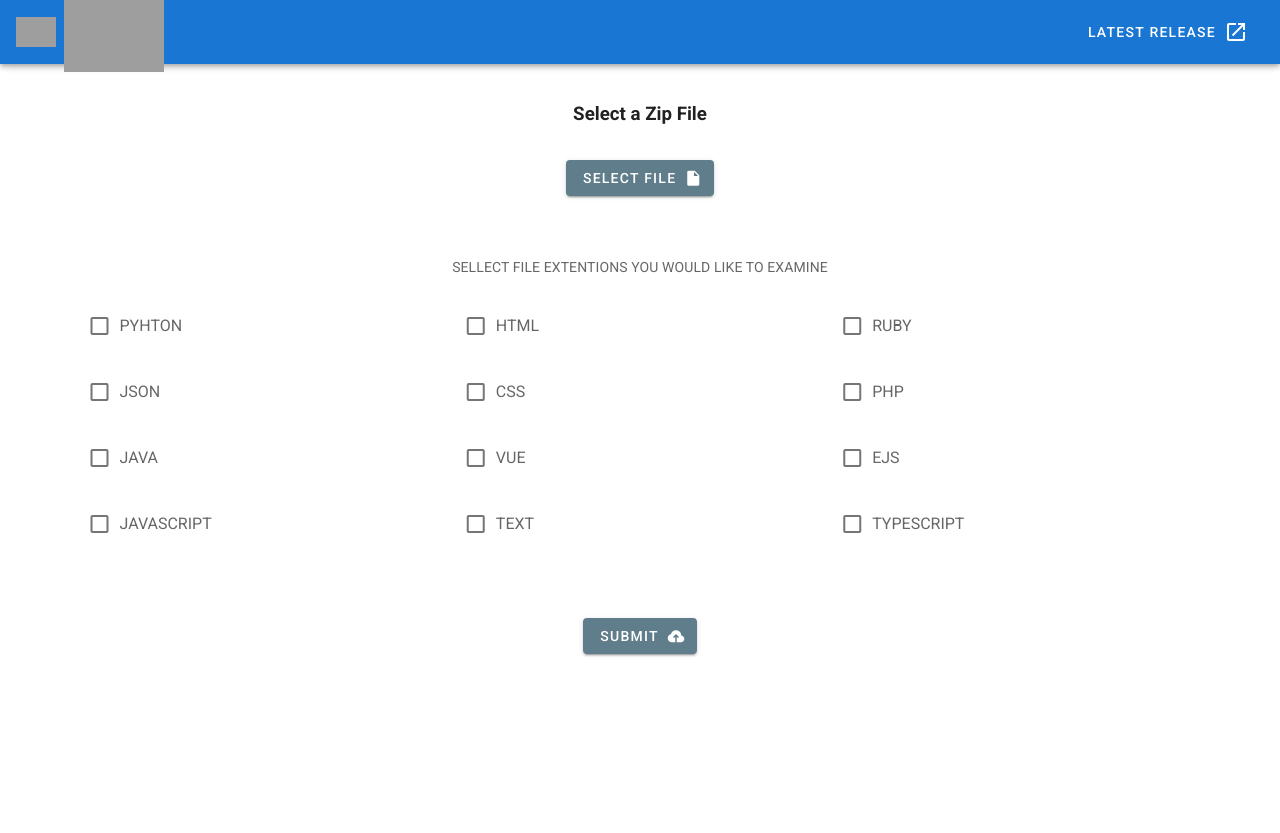
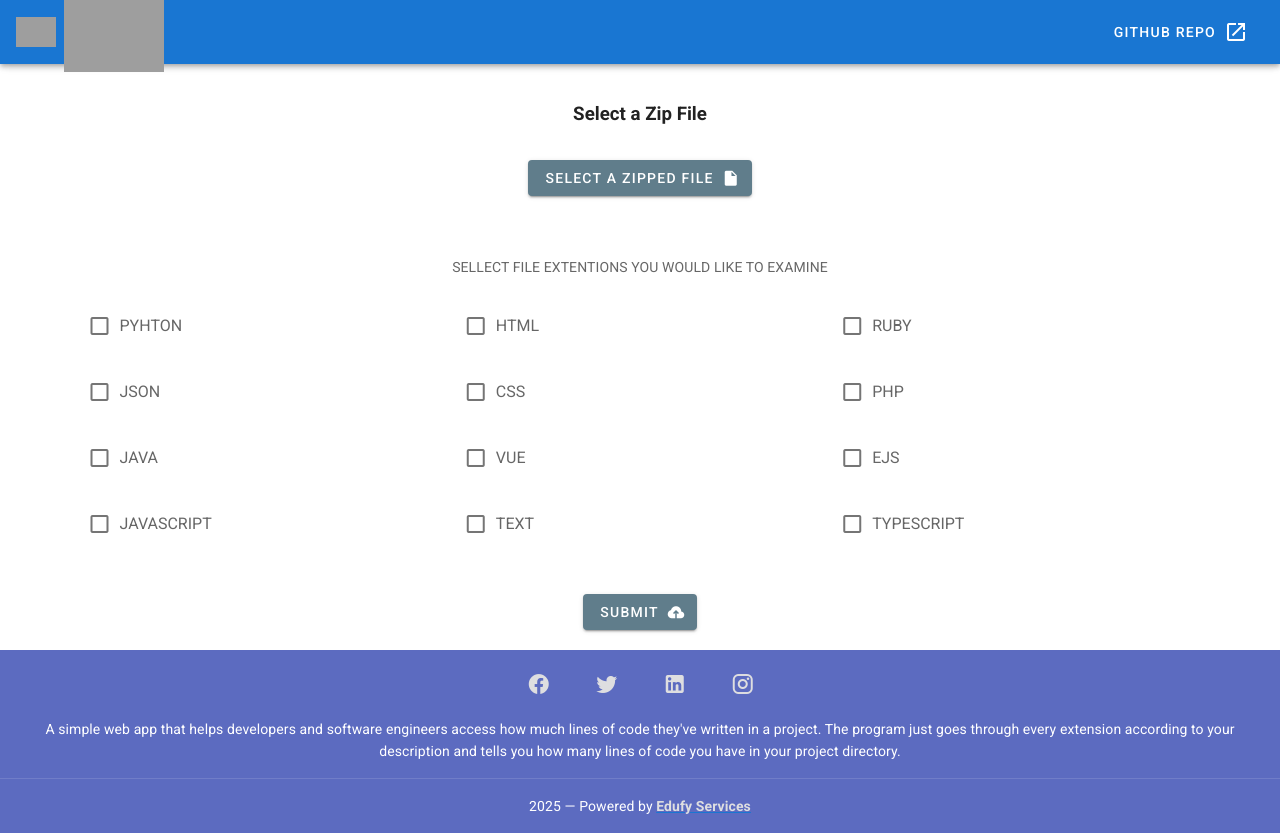
Before and after one commit to kells4real/project-manager-front, a Vue app: page / in a window 1280 px wide. Before the commit the page ends 800 px from the top, so only its background shows below. Built offline with nearby package versions, Linux system fonts and the light colour scheme; grey boxes are pictures that could not be loaded.

Commit message:
Added Fail Messages

```diff
--- a/src/App.vue
+++ b/src/App.vue
@@ -28,11 +28,11 @@
       <v-spacer></v-spacer>
 
       <v-btn
-        href="https://github.com/vuetifyjs/vuetify/releases/latest"
+        href="https://github.com/kells4real/project-manager-front"
         target="_blank"
         text
       >
-        <span class="mr-2">Latest Release</span>
+        <span class="mr-2">Github Repo</span>
         <v-icon>mdi-open-in-new</v-icon>
       </v-btn>
     </v-app-bar>
@@ -40,6 +40,47 @@
     <v-main>
       <router-view/>
     </v-main>
+
+<!-- Footer -->
+
+    <v-footer
+    dark
+    padless
+  >
+    <v-card
+      flat
+      tile
+      class="indigo lighten-1 white--text text-center"
+    >
+      <v-card-text>
+        <v-btn
+          v-for="icon in icons"
+          :key="icon"
+          class="mx-4 white--text"
+          icon
+        >
+          <a :href="icon.link" target="_blank">  <v-icon size="24px" style="color: #dedee0">
+          {{ icon.icon }}
+          </v-icon> </a>
+        </v-btn>
+      </v-card-text>
+
+      <v-card-text class="white--text pt-0">
+       A simple web app that helps developers and software engineers access how much lines of code they've written in a project.
+       The program just goes through every extension according to your description and tells you how many lines of code you have
+        in your project directory.
+      </v-card-text>
+
+      <v-divider></v-divider>
+
+      <v-card-text class="white--text">
+        {{ new Date().getFullYear() }} — Powered by <a href="https://edufyservices.com" target="_blank"><strong style="color: #dedee0">Edufy Services</strong></a>
+      </v-card-text>
+    </v-card>
+  </v-footer>
+
+  <!-- Footer Ends -->
+
   </v-app>
 </template>
 
@@ -49,7 +90,14 @@ export default {
   name: 'App',
 
   data: () => ({
-    //
+          icons: [
+         {icon: 'mdi-facebook', link: ''},
+          {icon: 'mdi-twitter', link: 'https://twitter.com/kells4real'},
+          {icon: 'mdi-linkedin', link: 'https://www.linkedin.com/in/kells4real/'},
+          {icon: 'mdi-instagram', link: 'https://instagram.com/kells4real'}
+
+
+      ],
   }),
 };
 </script>
--- a/src/components/HelloWorld.vue
+++ b/src/components/HelloWorld.vue
@@ -7,7 +7,7 @@
 
         <label class="file-select2" style="max-width: 100%">
           <div class="select-button">
-            <h3 v-if="selectedFile">Selected File(.zip): {{ selectedFile.name.substring(0, 30) + '...' }}</h3>
+            <h3 v-if="selectedFile">Selected File (.zip): {{ selectedFile.name.substring(0, 30) + '...' }}</h3>
             <h3 v-else>Select a Zip File</h3>
           </div>
           <input
@@ -28,7 +28,7 @@
             class="ma-2 white--text"
             @click="$refs.file.click()"
           >
-            Select File
+            Select A Zipped File
             <v-icon right dark> mdi-file </v-icon>
           </v-btn>
         </div>
@@ -48,6 +48,7 @@
 
     <v-card-text>
       <v-container fluid>
+
     <p>SELLECT FILE EXTENTIONS YOU WOULD LIKE TO EXAMINE</p>
 
         <v-row>
@@ -137,9 +138,6 @@
     </v-card-text>
   </v-card>
 
-
-        <br />
-
         <div style="text-align: center">
           <v-btn
             :loading="isLoading"
@@ -152,10 +150,17 @@
             <v-icon right dark> mdi-cloud-upload </v-icon>
           </v-btn>
         </div>
+
         <div v-if="done" style="text-align: center">
-          <h2>You have ({{ count }}) lines of code in this project</h2>
+          <h2 style="font-style: italics">You have ({{ count }}) lines of code in this project</h2>
         </div>
       </v-col>
+      <v-snackbar
+      v-model="snackBar"
+      :timeout="4000"
+    >
+      {{ text }}
+    </v-snackbar>
     </v-row>
   </v-container>
 </template>
@@ -173,14 +178,17 @@ const axios = require('../axios')
     uploadProgress: 0,
     done: false,
     selected: [],
-    extString: ""
+    extString: "",
+    snackBar: false,
+    text: ""
     }),
 
     methods: {
       onFileSelected(e) {
       this.selectedFile = e.target.files[0];
-      if (this.selectedFile.size > 10485760) {
-          console.log("File too big")
+      if (this.selectedFile.size > 50485760) {
+          this.text = "File can't be larger than 50MB"
+          this.snackBar = true
         this.selectedFile = null;
       }
     },
@@ -226,7 +234,9 @@ const axios = require('../axios')
         } else {
           this.done = false
           this.isLoading = false;
-          this.selectedFile = null
+          this.text = "Make sure you've selected a file and at least one extention to lookup!"
+          this.snackBar = true;
+          // this.selectedFile = null
             this.extString = ""
 
         }
```
Also changed, not shown: 1 other file (tests, documents, lock files or other folders).
